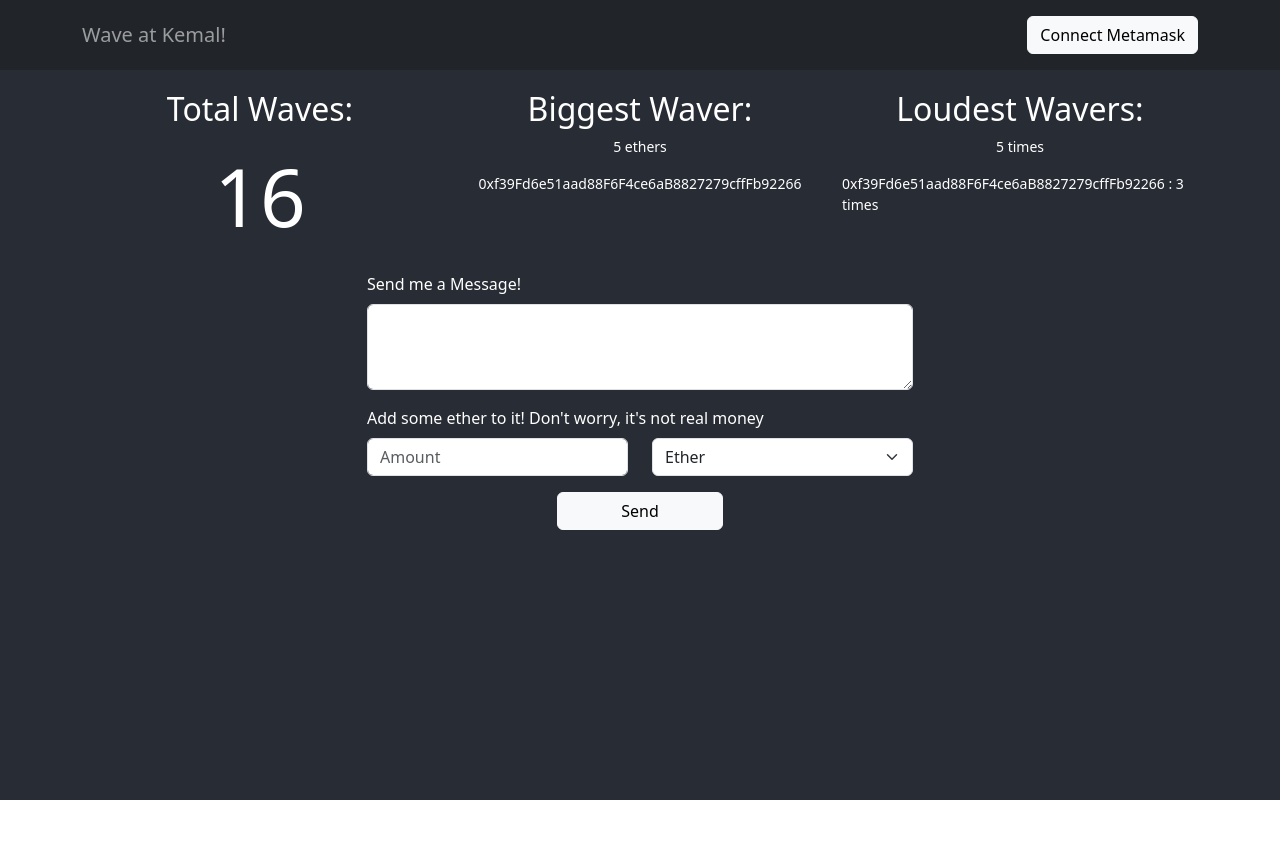
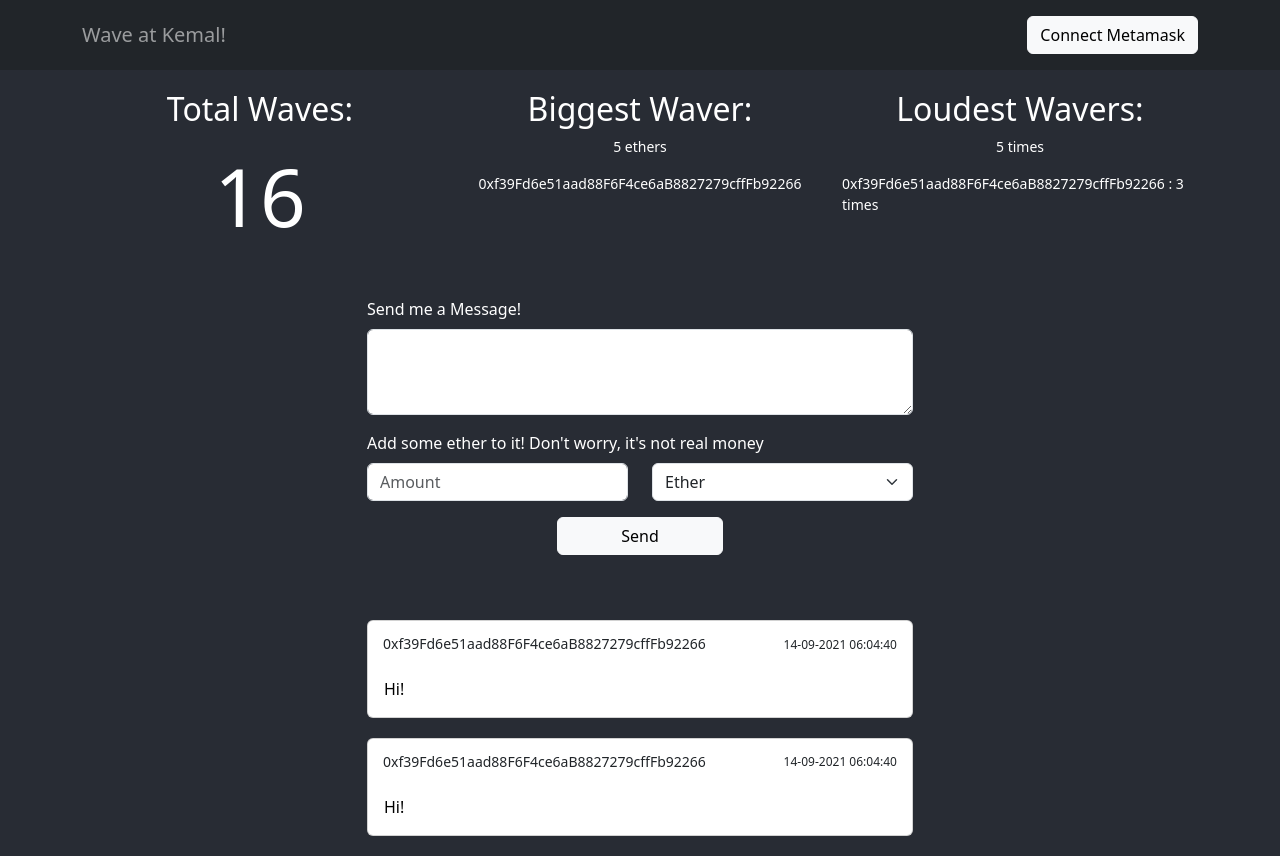
Before and after one commit to ardilgulez/wave-dapp-v2, a React (Create React App) app: page / in a window 1280 px wide. Before the commit the page ends 800 px from the top, so only its background shows below. Built offline with nearby package versions, Linux system fonts and the light colour scheme.

Commit message:
Added some more UI

```diff
--- a/src/App.js
+++ b/src/App.js
@@ -2,6 +2,7 @@ import { ethers } from "ethers";
 import { useEffect, useState } from "react";
 import NavBar from "./components/NavBar";
 import Stats from "./components/Stats";
+import WaveList from "./components/WaveList";
 
 import "./App.css";
 import WaveBox from "./components/WaveBox";
@@ -14,6 +15,19 @@ const App = () => {
         checkUserAccounts(window, setAccount)();
     });
 
+    const waves = [
+        {
+            from: "0xf39Fd6e51aad88F6F4ce6aB8827279cffFb92266",
+            message: "Hi!",
+            timestamp: new Date().getTime() / 1000,
+        },
+        {
+            from: "0xf39Fd6e51aad88F6F4ce6aB8827279cffFb92266",
+            message: "Hi!",
+            timestamp: new Date().getTime() / 1000,
+        },
+    ];
+
     return (
         <div className="App">
             <NavBar
@@ -22,6 +36,7 @@ const App = () => {
             />
             <Stats />
             <WaveBox />
+            <WaveList waves={waves} />
         </div>
     );
 };
--- /dev/null
+++ b/src/components/Wave.css
@@ -0,0 +1,27 @@
+.card-text {
+    color: black;
+}
+
+.card-title {
+    color: black;
+    padding: 15px 15px 0 15px;
+}
+
+.wave-row {
+    margin-top: 20px !important;
+}
+
+.title-wrapper {
+    display: flex;
+    flex-flow: row nowrap;
+    justify-content: space-between;
+    align-items: center;
+}
+
+.wave-from {
+    font-size: 0.875rem;
+}
+
+.wave-timestamp {
+    font-size: 0.75rem;
+}
--- /dev/null
+++ b/src/components/Wave.js
@@ -0,0 +1,45 @@
+import React from "react";
+import Card from "react-bootstrap/Card";
+import Col from "react-bootstrap/Col";
+import Row from "react-bootstrap/Row";
+
+import "./Wave.css";
+
+const parseDate = (timestamp) => {
+    console.log(timestamp);
+    const date = new Date(timestamp * 1000);
+    const day = date.getDate() > 9 ? date.getDate() : "0" + date.getDate();
+    const month =
+        date.getMonth() > 8 ? date.getMonth() + 1 : "0" + (date.getMonth() + 1);
+    const year = date.getFullYear();
+    const hour = date.getHours() > 9 ? date.getHours() : "0" + date.getHours();
+    const minutes =
+        date.getMinutes() > 9 ? date.getMinutes() : "0" + date.getMinutes();
+    const seconds =
+        date.getSeconds() > 9 ? date.getSeconds() : "0" + date.getSeconds();
+    return `${day}-${month}-${year} ${hour}:${minutes}:${seconds}`;
+};
+
+const Wave = ({ wave }) => {
+    return (
+        <Row className="wave-row">
+            <Col lg={{ span: 6, offset: 3 }}>
+                <Card>
+                    <Card.Title>
+                        <div className="title-wrapper">
+                            <span className="wave-from">{wave.from}</span>
+                            <span className="wave-timestamp">
+                                {parseDate(wave.timestamp)}
+                            </span>
+                        </div>
+                    </Card.Title>
+                    <Card.Body>
+                        <Card.Text>{wave.message}</Card.Text>
+                    </Card.Body>
+                </Card>
+            </Col>
+        </Row>
+    );
+};
+
+export default Wave;
--- a/src/components/WaveBox.css
+++ b/src/components/WaveBox.css
@@ -5,3 +5,7 @@
 .send-button {
     width: 100%;
 }
+
+.wave-box-container {
+    margin: 25px 0;
+}
--- a/src/components/WaveBox.js
+++ b/src/components/WaveBox.js
@@ -8,7 +8,7 @@ import "./WaveBox.css";
 
 const WaveBox = () => {
     return (
-        <Container>
+        <Container className="wave-box-container">
             <Row>
                 <Col md={{ span: 6, offset: 3 }}>
                     <Form>
@@ -23,7 +23,10 @@ const WaveBox = () => {
                             </Form.Label>
                             <Row>
                                 <Col md={6}>
-                                    <Form.Control placeholder="Amount" />
+                                    <Form.Control
+                                        type="number"
+                                        placeholder="Amount"
+                                    />
                                 </Col>
                                 <Col md={6}>
                                     <Form.Select aria-label="Default select example">
--- /dev/null
+++ b/src/components/WaveList.css
@@ -0,0 +1,3 @@
+.wave-list-container {
+    padding: 20px;
+}
--- /dev/null
+++ b/src/components/WaveList.js
@@ -0,0 +1,17 @@
+import React from "react";
+import Wave from "./Wave";
+import Container from "react-bootstrap/Container";
+
+import "./WaveList.css";
+
+const WaveList = ({ waves }) => {
+    return (
+        <Container className="wave-list-container">
+            {waves.map((wave, index) => (
+                <Wave wave={wave} key={index} />
+            ))}
+        </Container>
+    );
+};
+
+export default WaveList;
--- a/src/index.js
+++ b/src/index.js
@@ -2,7 +2,6 @@ import React from "react";
 import ReactDOM from "react-dom";
 import "./index.css";
 import App from "./App";
-import reportWebVitals from "./reportWebVitals";
 import "bootstrap/dist/css/bootstrap.min.css";
 
 ReactDOM.render(
@@ -11,8 +10,3 @@ ReactDOM.render(
     </React.StrictMode>,
     document.getElementById("root")
 );
-
-// If you want to start measuring performance in your app, pass a function
-// to log results (for example: reportWebVitals(console.log))
-// or send to an analytics endpoint. Learn more: https://bit.ly/CRA-vitals
-reportWebVitals();
--- a/src/reportWebVitals.js
+++ /dev/null
@@ -1,15 +0,0 @@
-const reportWebVitals = (onPerfEntry) => {
-    if (onPerfEntry && onPerfEntry instanceof Function) {
-        import("web-vitals").then(
-            ({ getCLS, getFID, getFCP, getLCP, getTTFB }) => {
-                getCLS(onPerfEntry);
-                getFID(onPerfEntry);
-                getFCP(onPerfEntry);
-                getLCP(onPerfEntry);
-                getTTFB(onPerfEntry);
-            }
-        );
-    }
-};
-
-export default reportWebVitals;
```
